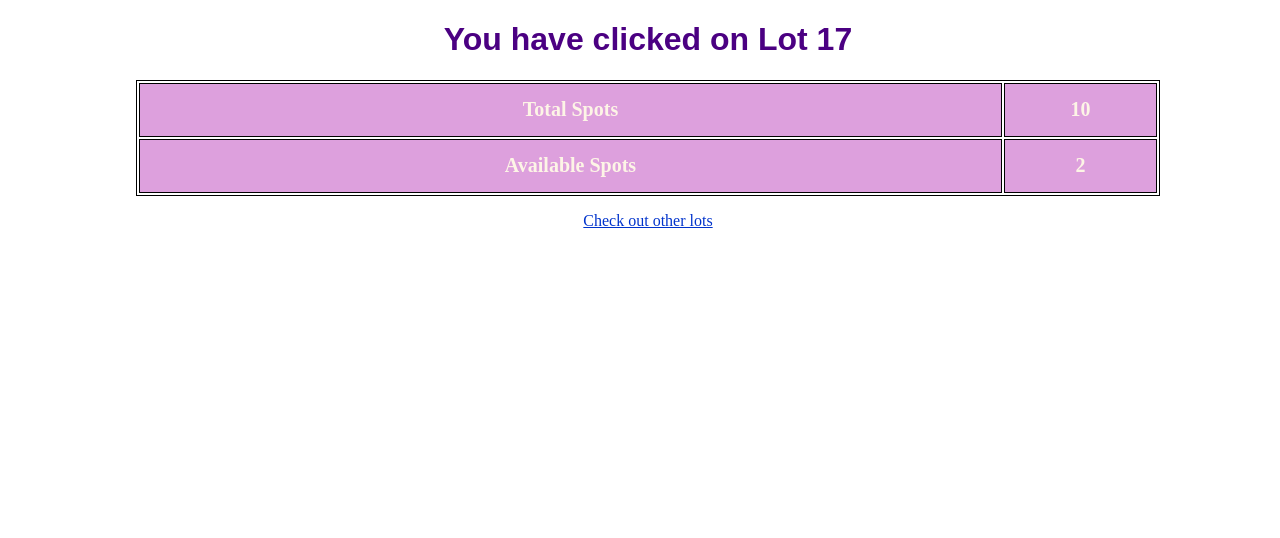
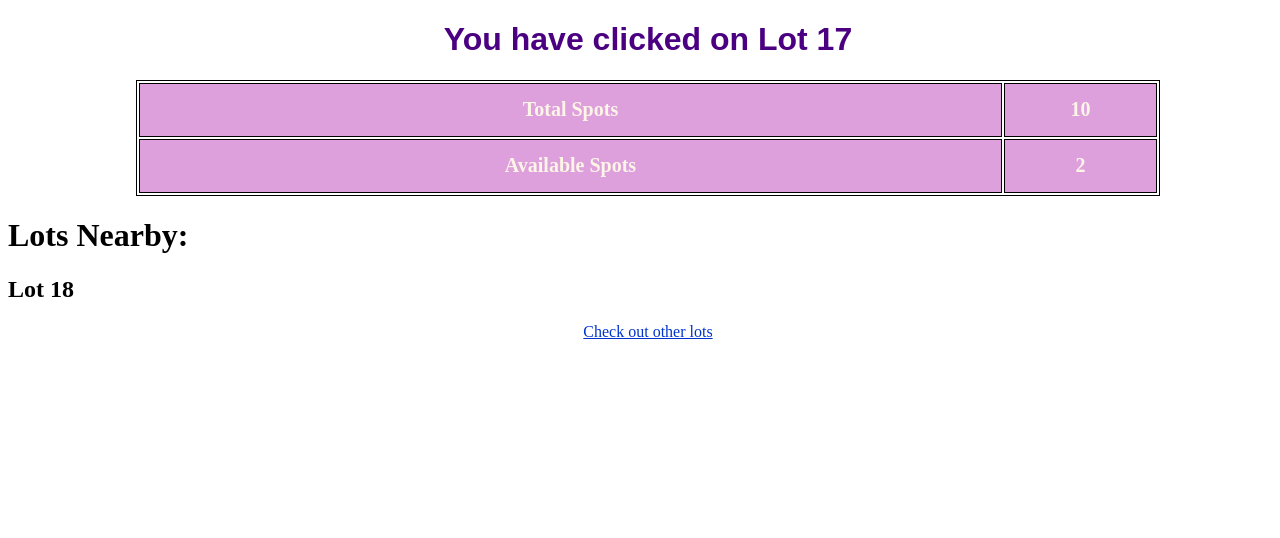
Before and after one commit to brito46/ParkTCNJ_repo, a Flask app: page /seventeen in a window 1280 px wide. Shown: the top 538 px of the page. Run offline with Flask 2, Linux system fonts and the light colour scheme; lists and menus that the app fills with data are empty.

Commit message:
adjusting the attributes of tags to better style them

```diff
--- a/templates/map.html
+++ b/templates/map.html
@@ -16,7 +16,7 @@
             </p>
         </div>
 
-        <div class="map-home">
+        <div class="home">
             <p class="map-home-a">
                 <a href="{{ url_for('home') }}">Choose a lot</a>
             </p>
--- a/templates/seventeen.html
+++ b/templates/seventeen.html
@@ -36,7 +36,14 @@
             </tr>
         </table>
 
-        <div class="home17">
+        <div class="lots">
+            <p class="lot">
+                <h1 >Lots Nearby: </h1>
+                <h2 >Lot 18 </h2>
+            </p>
+        </div>
+
+        <div class="home">
             <p class="lot17-a">
                 <a href="{{ url_for('home') }}">Check out other lots</a>
             </p>
--- a/templates/sixteen.html
+++ b/templates/sixteen.html
@@ -13,7 +13,8 @@
             <h2 class="lot16-p">  We appreciate your patience with us  </h2>
         </div>
 
-        <div class="home17">
+
+        <div class="home">
             <p class="lot16-a">
                 <a href="{{ url_for('home') }}">Check out other lots</a>
             </p>
```
Also changed, not shown: templates/five.html (+8 -3 lines).
